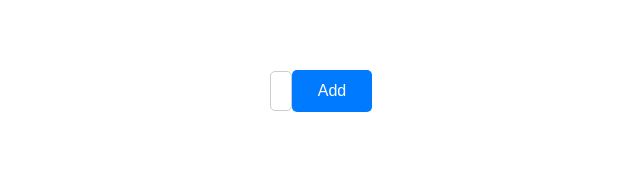
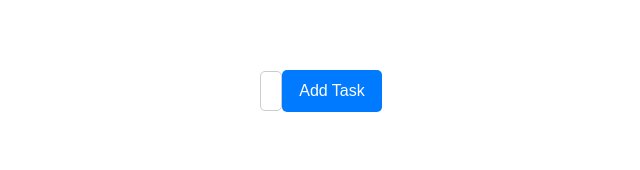
Before and after one commit to SamRaiche/CS50-Final-Project, a React (Create React App) app in the folder web/: page / in a window 1280 px wide. Shown: the part 130-300 px from the top of the page, without its empty margins (319-959 px from the left). Built offline with nearby package versions, Linux system fonts and the light colour scheme.

Commit message:
Big changes! Keeping state when adding tasks to list. Also, updated CSS

```diff
--- a/web/src/App.css
+++ b/web/src/App.css
@@ -37,18 +37,6 @@
   }
 }
 
-.Todo-background {
-  display: flex;
-  justify-content: space-between;
-  align-items: center;
-  background: #61dafb;
-  color:#282c34;
-  padding: 0.75rem 1rem;
-  border-radius: 5px;
-  margin-bottom: 1rem;
-  cursor: pointer;
-}
-
 
 
 #Todo title
@@ -74,7 +62,7 @@
 }
 
 .todo-css button {
-  width: 80px;
+  width: 100px;
   padding: 12px;
   font-size: 16px;
   background-color: #007bff;
--- a/web/src/components/TodoForm.js
+++ b/web/src/components/TodoForm.js
@@ -1,10 +1,24 @@
-import React from 'react'
+import React, {useState} from 'react';
 
-export const TodoForm = () => {
+    export const TodoForm = () => {
+        const [input, setInput] = useState(""); // Initialize state
+
+        const addTask = (event) => {
+            event.preventDefault(); // Prevent the form from reloading
+            console.log(input); // Log the input value
+            setInput(""); // Optionally clear the input field
+        };
+
     return (
-        <form className='todo-css'>
-            <input type='text' className='input' placeholder='What is the task?'></input>
-            <button className='button' type='submit'>Add</button>
+        <form className='todo-css' onSubmit={addTask}>
+            <input
+                type='text'
+                className='input'
+                placeholder='What is the task?'
+                onChange = {(e) => setInput(e.target.value)}>
+            </input>
+
+            <button className='button' type='submit'>Add Task</button>
         </form>
-    )
+    );
 }
--- a/web/src/components/TodoWrapper.js
+++ b/web/src/components/TodoWrapper.js
@@ -1,4 +1,4 @@
-import React from 'react'
+import React, {useState}from 'react'
 import { TodoForm } from './TodoForm'
 
 export const TodoWrapper = () => {
```
